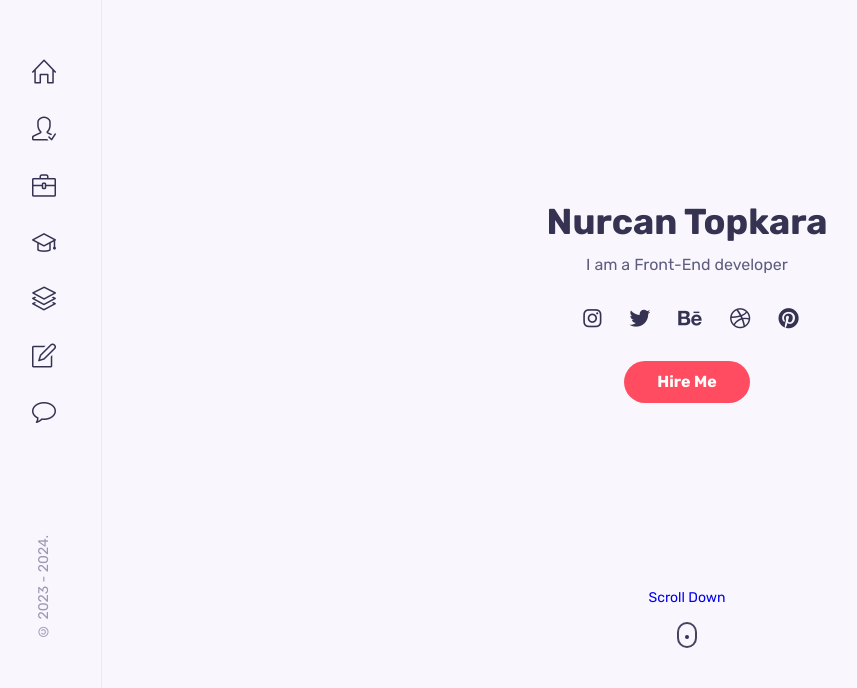
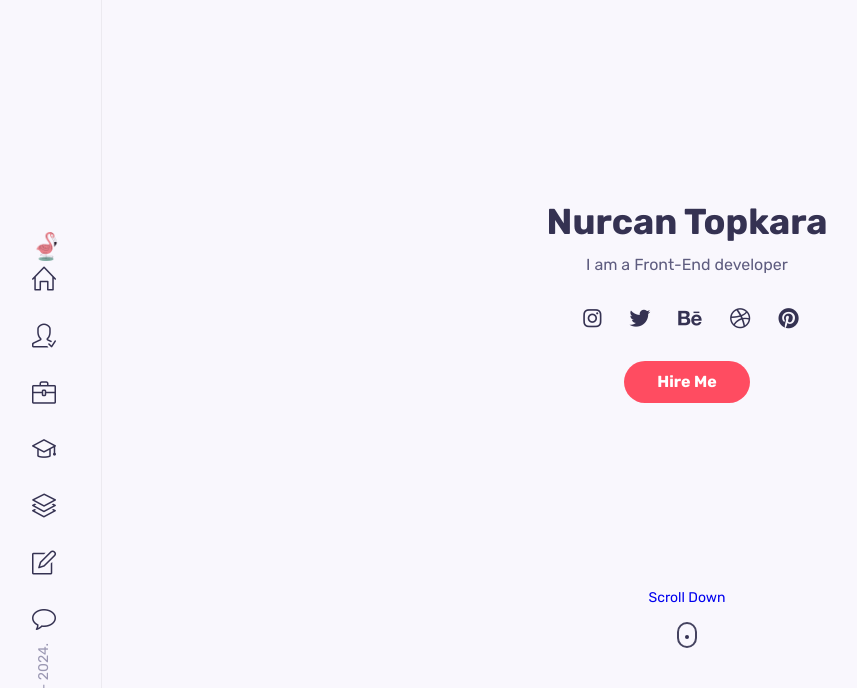
Before and after one commit to nurcanNT/portfolio_react, a React (Vite) app: page / in a window 1280 px wide. Shown: the part 112-800 px from the top of the page, without its empty margins (8-865 px from the left). Built offline with nearby package versions, Linux system fonts and the light colour scheme.

Commit message:
sidebar update

```diff
--- a/src/components/resume/Resume.jsx
+++ b/src/components/resume/Resume.jsx
@@ -25,9 +25,6 @@ const Resume = () => {
                 }
             })}
         </div>
-
-
-
       </div>
     </section>
   )
--- a/src/components/sidebar/Sidebar.jsx
+++ b/src/components/sidebar/Sidebar.jsx
@@ -1,6 +1,7 @@
 // import React from 'react';
 import "./sidebar.css";
 import { useState } from "react";
+import Img from '../../assets/flamingo.png';
 
 
 const Sidebar = () => {
@@ -9,7 +10,7 @@ const Sidebar = () => {
    <>
    <aside className={toggle ? "aside show-menu" : "aside"}>
     <a href="#home" className="nav__logo">
-        <img src="" alt="" />
+        <img src={Img} alt=""  style={{marginTop: "19rem"}} />
     </a>
 
     <nav className="nav">
```
Also changed, not shown: src/assets/flamingo.png (added).
